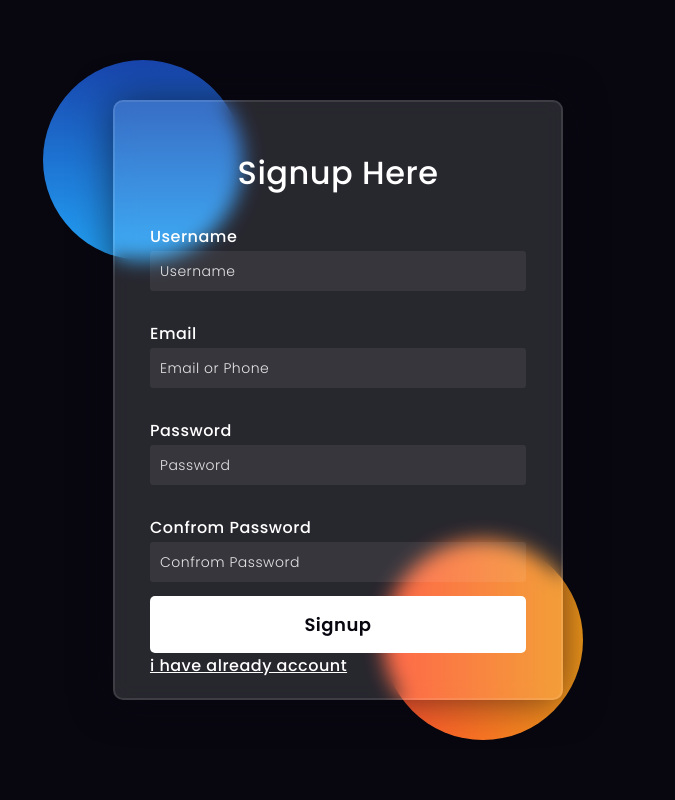
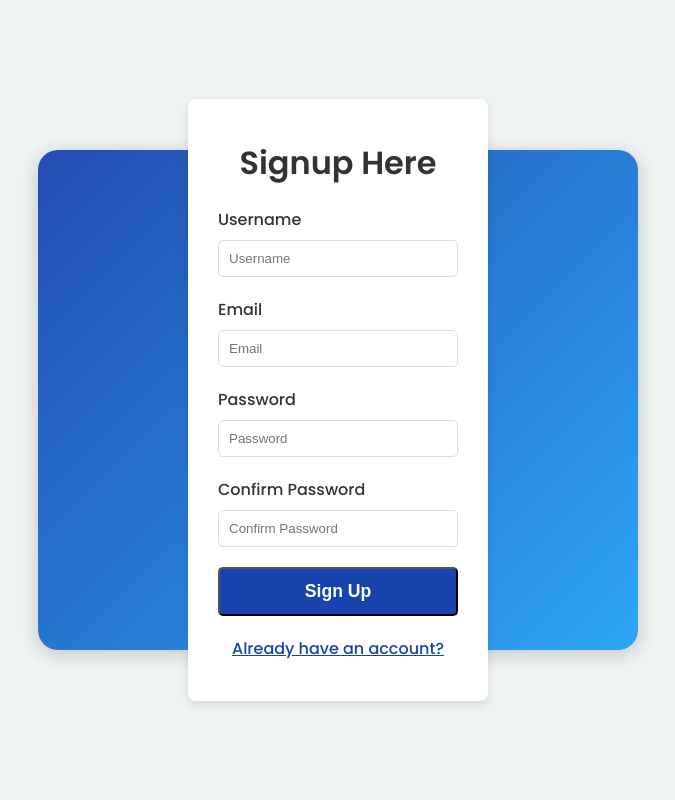
Before and after one commit to rahulsagar103672/sign-proj, a Django app: page / in a window 1280 px wide. Shown: the whole page, without its empty margins (302-977 px from the left). Run offline with Django 5.2, Linux system fonts and the light colour scheme.

Commit message:
change in css

```diff
--- a/registration/templates/signup.html
+++ b/registration/templates/signup.html
@@ -1,145 +1,33 @@
 <!DOCTYPE html>
 <html lang="en">
 <head>
-  <!-- Design by foolishdeveloper.com -->
     <title>Signup Page</title>
+    <link rel="preconnect" href="https://fonts.gstatic.com">
+    <link href="https://fonts.googleapis.com/css2?family=Poppins:wght@300;500;600&display=swap" rel="stylesheet">
 
-    <link rel="preconnect" href="https://fonts.gstatic.com">
-    <link rel="stylesheet" href="https://cdnjs.cloudflare.com/ajax/libs/font-awesome/5.15.4/css/all.min.css">
-    <link href="https://fonts.googleapis.com/css2?family=Poppins:wght@300;500;600&display=swap" rel="stylesheet">
-    <!--Stylesheet-->
-    <style media="screen">
-      *,
-*:before,
-*:after{
-    padding: 0;
-    margin: 0;
-    box-sizing: border-box;
-}
-body{
-    background-color: #080710;
-}
-.background{
-    width: 430px;
-    height: 520px;
-    position: absolute;
-    transform: translate(-50%,-50%);
-    left: 50%;
-    top: 50%;
-}
-.background .shape{
-    height: 200px;
-    width: 200px;
-    position: absolute;
-    border-radius: 50%;
-}
-.shape:first-child{
-    background: linear-gradient(
-        #1845ad,
-        #23a2f6
-    );
-    left: -80px;
-    top: -80px;
-}
-.shape:last-child{
-    background: linear-gradient(
-        to right,
-        #ff512f,
-        #f09819
-    );
-    right: -30px;
-    bottom: -80px;
-}
-form{
-    height: 600px;
-    width: 450px;
-    background-color: rgba(255,255,255,0.13);
-    position: absolute;
-    transform: translate(-50%,-50%);
-    top: 50%;
-    left: 50%;
-    border-radius: 10px;
-    backdrop-filter: blur(10px);
-    border: 2px solid rgba(255,255,255,0.1);
-    box-shadow: 0 0 40px rgba(8,7,16,0.6);
-    padding: 50px 35px;
-}
-form *{
-    font-family: 'Poppins',sans-serif;
-    color: #ffffff;
-    letter-spacing: 0.5px;
-    outline: none;
-    border: none;
-}
-form h3{
-    font-size: 32px;
-    font-weight: 500;
-    line-height: 42px;
-    text-align: center;
-}
+    <style>
+      * { padding: 0; margin: 0; box-sizing: border-box; }
+      body { background-color: #eef2f3; display: flex; align-items: center; justify-content: center; height: 100vh; font-family: 'Poppins', sans-serif; }
+      .background { position: absolute; top: 50%; left: 50%; width: 600px; height: 500px; background: linear-gradient(135deg, #1845ad, #23a2f6); border-radius: 20px; transform: translate(-50%, -50%); box-shadow: 0 4px 20px rgba(0,0,0,0.2); opacity: 0.95; }
+      form { width: 300px; background: #ffffff; padding: 40px 30px; border-radius: 8px; position: relative; box-shadow: 0 4px 8px rgba(0,0,0,0.1); animation: fadeIn 0.8s ease; }
+      form h3 { text-align: center; font-size: 2rem; color: #333; }
+      label { display: block; margin-top: 20px; font-size: 1rem; color: #333; }
+      input { width: 100%; padding: 10px; margin-top: 8px; border-radius: 5px; border: 1px solid #ddd; transition: box-shadow 0.3s; }
+      input:focus { box-shadow: 0 0 8px rgba(24, 69, 173, 0.4); }
+      button { margin-top: 20px; width: 100%; padding: 12px; font-size: 1.1rem; font-weight: 600; border-radius: 5px; background-color: #1845ad; color: #fff; transition: background-color 0.3s, transform 0.3s; }
+      button:hover { background-color: #143a87; transform: scale(1.02); }
+      a { display: block; text-align: center; margin-top: 20px; color: #1845ad; font-weight: 500; transition: color 0.3s; }
+      a:hover { color: #143a87; }
 
-label{
-    display: block;
-    margin-top: 30px;
-    font-size: 16px;
-    font-weight: 500;
-}
-input{
-    display: block;
-    height: 40px;
-    width: 100%;
-    background-color: rgba(255,255,255,0.07);
-    border-radius: 3px;
-    padding: 0 10px;
-    margin-top: 2px;
-    font-size: 14px;
-    font-weight: 300;
-}
-::placeholder{
-    color: #e5e5e5;
-}
-button{
-    margin-top: 14px;
-    width: 100%;
-    background-color: #ffffff;
-    color: #080710;
-    padding: 15px 0;
-    font-size: 18px;
-    font-weight: 600;
-    border-radius: 5px;
-    cursor: pointer;
-}
-.social{
-  margin-top: 30px;
-  display: flex;
-}
-.social div{
-  background: red;
-  width: 150px;
-  border-radius: 3px;
-  padding: 5px 10px 10px 5px;
-  background-color: rgba(255,255,255,0.27);
-  color: #eaf0fb;
-  text-align: center;
-}
-.social div:hover{
-  background-color: rgba(255,255,255,0.47);
-}
-.social .fb{
-  margin-left: 25px;
-}
-.social i{
-  margin-right: 4px;
-}
-
+      @keyframes fadeIn {
+          from { opacity: 0; transform: scale(0.9); }
+          to { opacity: 1; transform: scale(1); }
+      }
     </style>
 </head>
 <body>
-    <div class="background">
-        <div class="shape"></div>
-        <div class="shape"></div>
-    </div>
-    <form action="" method="post">
+    <div class="background"></div>
+    <form method="post">
         {% csrf_token %}
         <h3>Signup Here</h3>
 
@@ -147,17 +35,16 @@ button{
         <input type="text" placeholder="Username" name="username" id="username">
 
         <label for="email">Email</label>
-        <input type="email" placeholder="Email or Phone" name="email" id="email">
+        <input type="email" placeholder="Email" name="email" id="email">
 
         <label for="password1">Password</label>
-        <input type="password" placeholder="Password" id="password1" name="password1">
+        <input type="password" placeholder="Password" name="password1" id="password1">
 
+        <label for="password2">Confirm Password</label>
+        <input type="password" placeholder="Confirm Password" name="password2" id="password2">
 
-        <label for="password2">Confrom Password</label>
-        <input type="password" placeholder="Confrom Password" id="password2" name="password2">
-        <button type="submit">Signup</button>
-
-        <a href="{% url 'login' %}" >i have already account</a>
+        <button type="submit">Sign Up</button>
+        <a href="{% url 'login' %}">Already have an account?</a>
     </form>
 </body>
 </html>
```
Also changed, not shown: registration/templates/home.html (+39 -9 lines), registration/templates/login.html (+21 -138 lines), registration/db.sqlite3.
